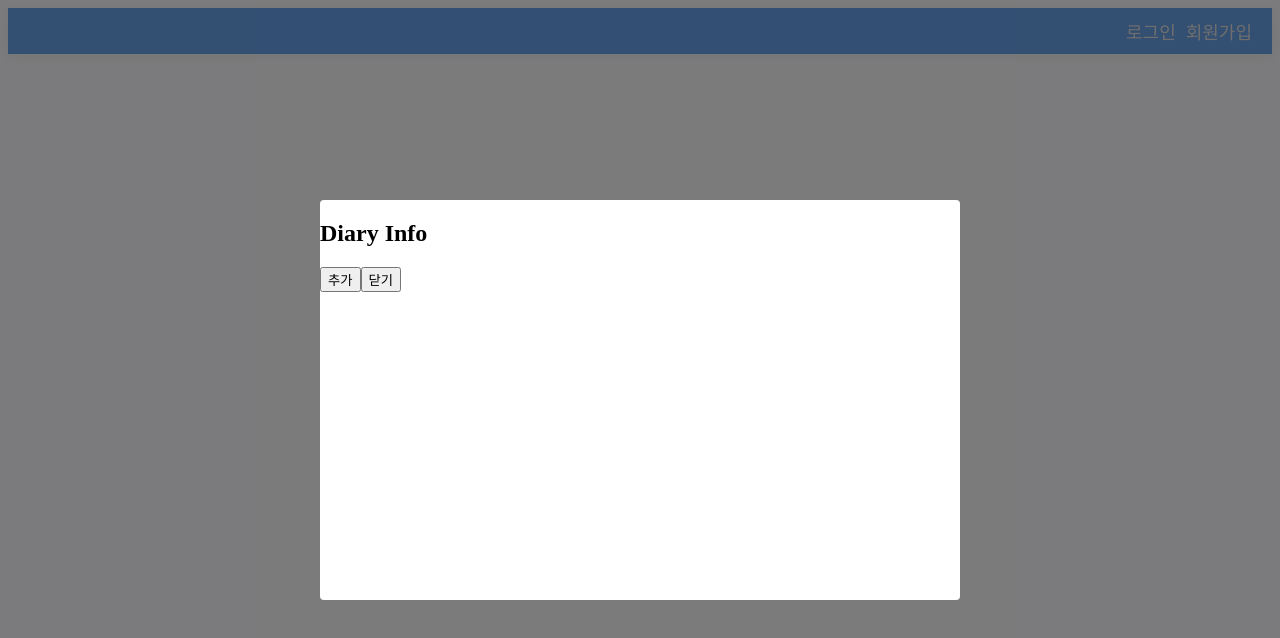
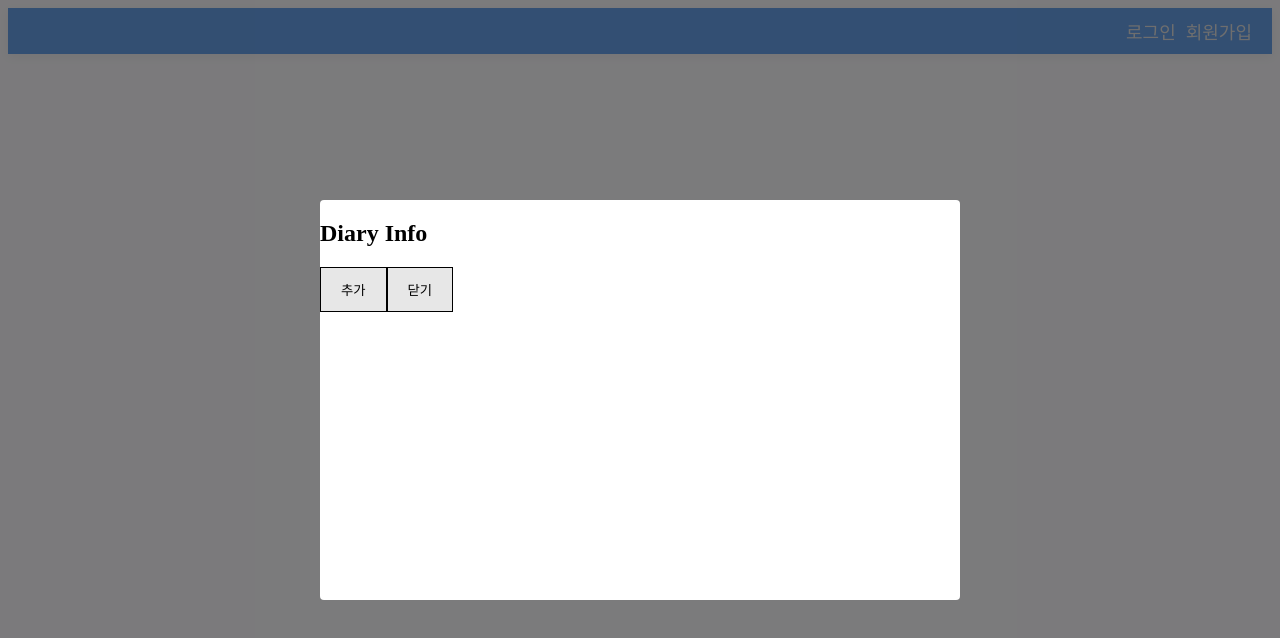
Before and after one commit to rary-developer/vue-diary, a Vue app: page /modal in a window 1280 px wide. Shown: the top 638 px of the page. Built offline with nearby package versions, Linux system fonts and the light colour scheme.

Commit message:
vue-practice - make diary

```diff
--- a/src/components/ModalView.vue
+++ b/src/components/ModalView.vue
@@ -3,10 +3,11 @@
 		<div class="modal modal-overlay">
 			<div class="modal-window">
 				<h2>Diary Info</h2>
-				<button @click="$emit('add-item')">추가</button>
+				<button @click="$emit('add-item', startStr)" class="btn-add">추가</button>
+				<button @click="$emit('close-modal')" class="btn-add">닫기</button>
 				<div class="modal-card" v-for="item in dayEventData" :key="item.id">
 					<div :bind="item.id">
-						<input type="text" class="txt" v-modal:item.contents :value="item.contents" @change="$emit('change-data', item.id, $event.target.value)"/>
+						<input type="text" class="txt" :value="item.contents" @change="$emit('change-data', item.id, $event.target.value)"/>
 						<button
 							v-if="item.diaryNo !== ''"
 							@click="$emit('edit-item',item.diaryNo, item.contents)"
@@ -14,7 +15,7 @@
 						>수정</button>
 						<button
 							v-if="item.diaryNo !== ''"
-							@click="$emit('delete-item', item.DiaryNo)"
+							@click="$emit('delete-item', item.diaryNo)"
 							class="btn-del"
 						>삭제</button>
 						<button
@@ -30,7 +31,6 @@
 						<button @click="$emit('close-modal')">닫기</button>
 					</slot>
 				</footer> -->
-				<button @click="$emit('close-modal')">닫기</button>
 			</div>
 		</div>
 	</transition>
@@ -41,7 +41,7 @@
 
 export default {
 	name: 'dayEventData',
-	props: ['dayEventData'],
+	props: ['dayEventData','startStr'],
 	// data(){
 	// return{
 	// eventData : this.dayEventData
@@ -73,7 +73,7 @@ export default {
 .modal-window{
 	background: #fff;
   border-radius: 4px;
-  overflow: hidden;
+  overflow: scroll;
 	width: 50%;
 	height: 50%;
 }
@@ -100,8 +100,17 @@ export default {
   border-radius: 4px;
   box-sizing: border-box;
 }
+.btn-add{
+	background-color: #e7e7e7;
+	border: 1px solid black;
+  color: black;
+	padding: 12px 20px;
+  text-align: center;
+  text-decoration: none;
+  display: inline-block;
+}
 .btn-edit{
-	background-color: #e7e7e7; /* Green */
+	background-color: #e7e7e7;
   border: none;
   color: black;
   padding: 12px 20px;
--- a/src/views/CalendarView.vue
+++ b/src/views/CalendarView.vue
@@ -18,6 +18,7 @@
 
     <ModalView v-if="showModal"
       v-bind:dayEventData="dayEventData"
+      v-bind:startStr="startStr"
       @delete-item="fn_deleteItem"
       @edit-item="fn_editItem"
       @save-item="fn_saveItem"
@@ -46,12 +47,12 @@ import ModalView from '../components/ModalView.vue';
 export default {
   created(){
     const date = new Date();
-    let year = date.getFullYear().toString();
-    let month = date.getMonth()+1;
+    this.year = date.getFullYear().toString();
+    this.month = date.getMonth()+1;
 
-    month = month > 9 ? month : `0${month}`;
+    this.month = this.month > 9 ? this.month : `0${this.month}`;
 
-    this.fetchDiary(year,month);
+    this.fetchDiary(this.year, this.month);
 
   },
   components: {
@@ -64,6 +65,7 @@ export default {
       userNo:'',
       year: '',
       month: '',
+      startStr: '',
       showModal: false,
       dayEventData : [],
       calendarOptions: {
@@ -114,6 +116,7 @@ export default {
     ,
 
     postData(eventData){
+      this.calendarOptions.events = [];
       for(var i=0; i<eventData.length; i++){
         eventData[i].title = eventData[i].contents;
         eventData[i].start = eventData[i].regDate;
@@ -136,19 +139,19 @@ export default {
     }
     ,
     handleDateSelect(selectInfo) {
-      //let title = prompt('Please enter a new title for your event')
       let calendarApi = selectInfo.view.calendar;
 
       calendarApi.unselect() // clear date selection
 
       this.dayEventData = [];
-
+      this.startStr = '';
       this.inputDayEventData(selectInfo);
 
       this.showModal = true;
     },
 
     inputDayEventData(selectInfo){
+      this.startStr = selectInfo.startStr;
       this.calendarOptions.events.map((i)=>{
         if(selectInfo.startStr == i.start){
           this.dayEventData.push(i);
@@ -169,16 +172,17 @@ export default {
         );
 			}
 		},
-    fn_addItem(){
+    fn_addItem(startStr){
       var param = {
         contents: "",
         id: Math.random(),
-        regDate: this.dayEventData[0].regDate,
+        regDate: startStr,
         diaryNo: "",
-        start: this.dayEventData[0].regDate,
+        start: startStr,
         title: "",
         userNo: this.$store.getters.getUserNo,
       };
+
       this.dayEventData.push(param);
     }
     ,
@@ -194,6 +198,14 @@ export default {
       if(data.code == 1){
         alert(data.msg);
         //저장 후 데이터 가져오기
+        this.fetchDiary(this.year, this.month);
+        this.dayEventData = [];
+        this.calendarOptions.events.map((i)=>{
+          if(req.regDate == i.start){
+            this.dayEventData.push(i);
+          }
+        })
+
         return;
       }else{
         alert(data.msg);
```
